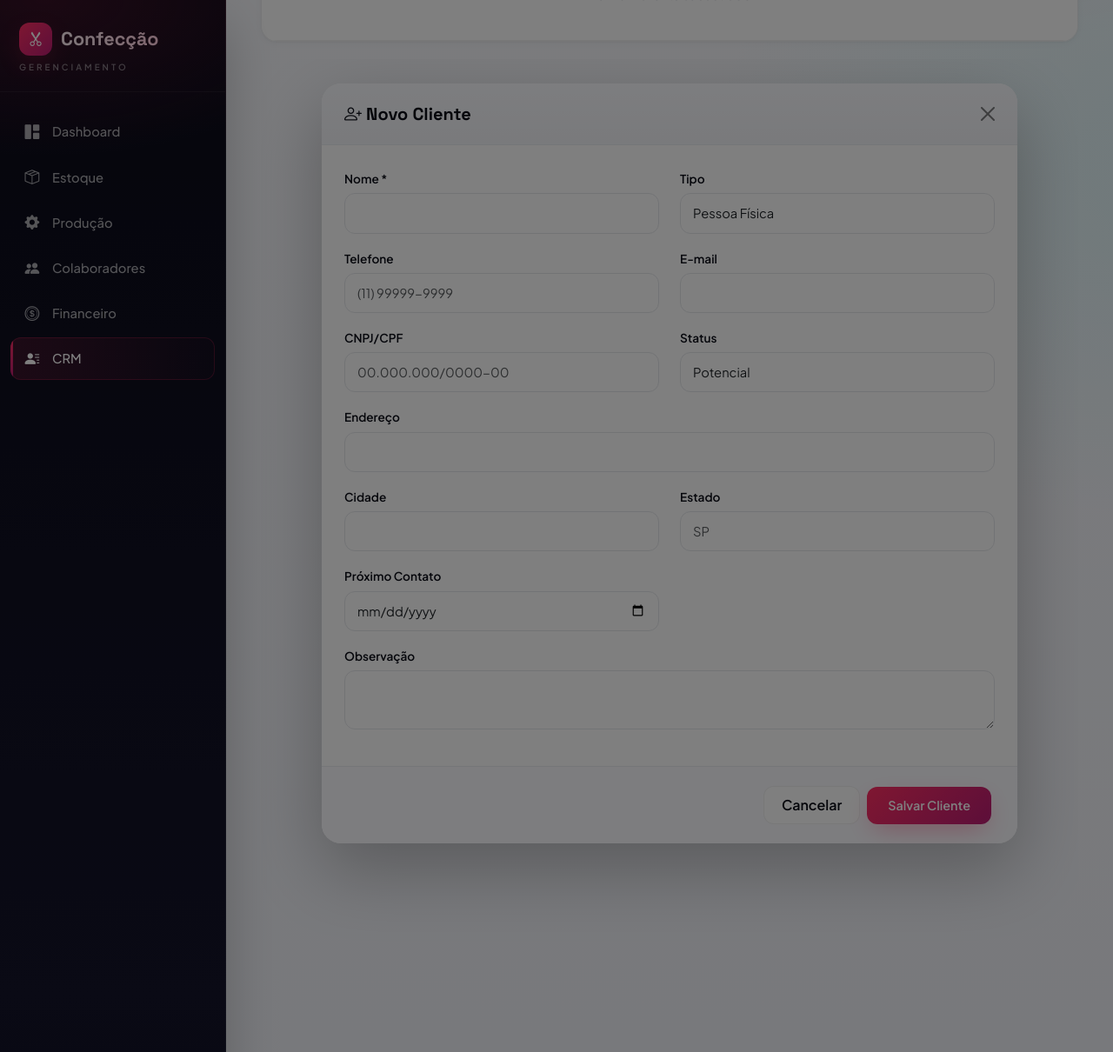
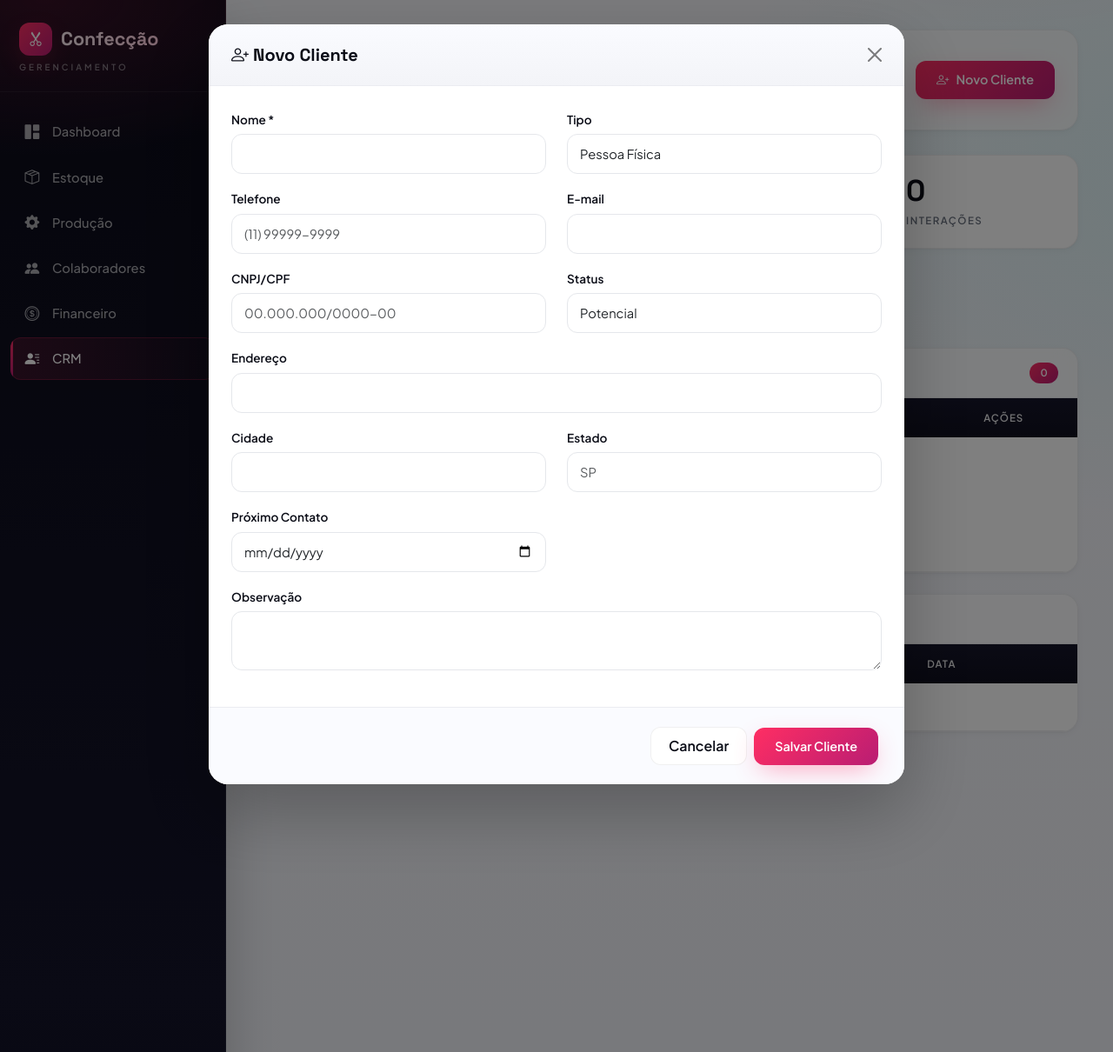
Before and after one commit to Pedr0Rh/Confec, a Flask app: page /crm in a window 1280 px wide, after a click on "Novo Cliente". Shown: the top 1210 px of the page at 87% size. Run offline with Flask 3, Linux system fonts and the light colour scheme; the visitor is signed in with stand-in values (Sample User, id 1); data that the repository does not hold is empty; some libraries are stand-ins or nearby versions.

Commit message:
concertando bug form

```diff
--- a/templates/base.html
+++ b/templates/base.html
@@ -232,7 +232,12 @@
                 radial-gradient(700px 500px at -10% 110%, rgba(8,217,214,0.06), transparent 60%);
             z-index: 0;
         }
-        .main-content > * { position: relative; z-index: 1; }
+        .main-content > *:not(.modal):not(.modal-backdrop):not(.offcanvas):not(.offcanvas-backdrop) { position: relative; z-index: 1; }
+        /* Garante que modais fiquem acima de tudo (evita travamento por backdrop) */
+        .modal { z-index: 1060 !important; }
+        .modal-backdrop { z-index: 1055 !important; }
+        .offcanvas { z-index: 1060 !important; }
+        .offcanvas-backdrop { z-index: 1055 !important; }
 
         .page-header {
             margin-bottom: 28px;
```
